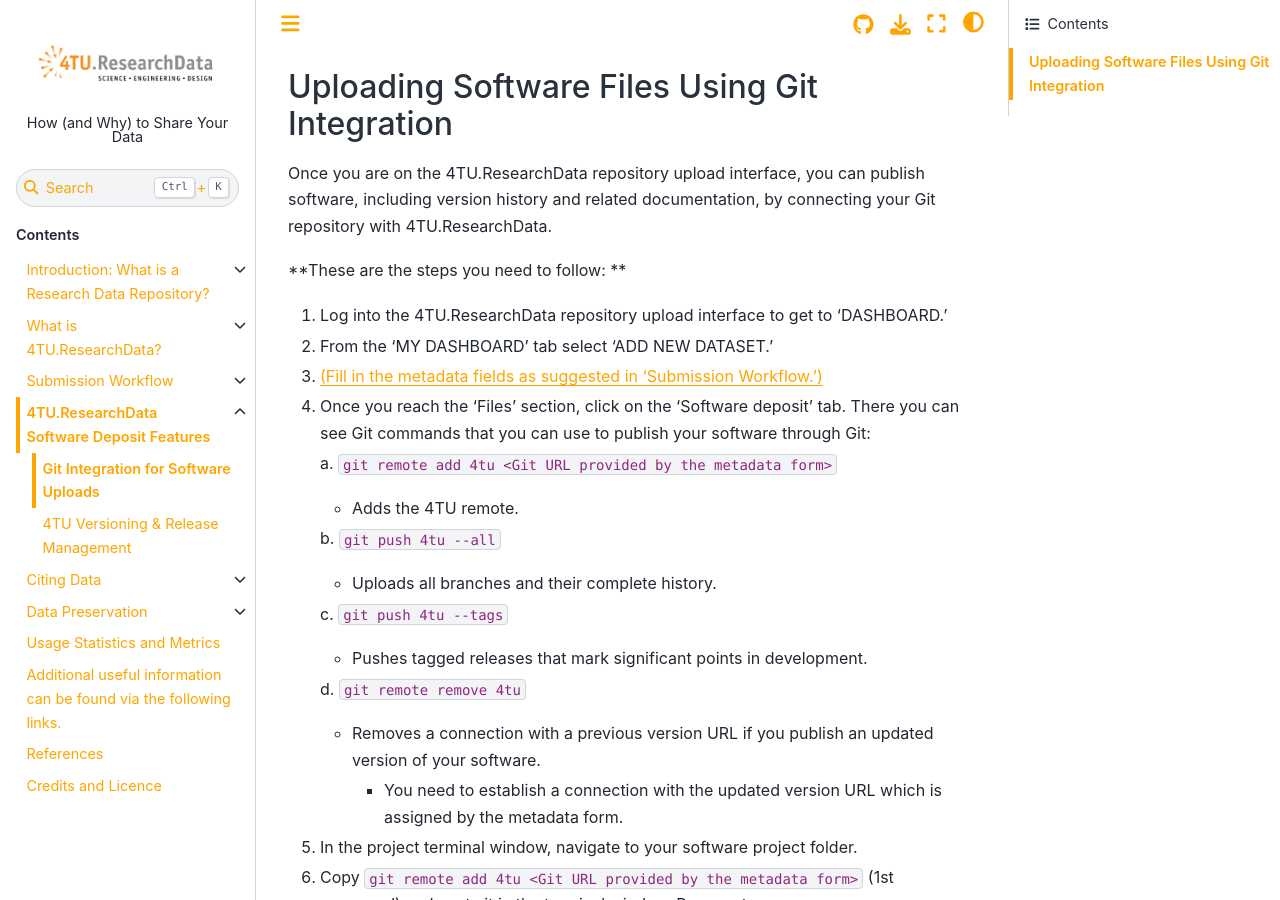
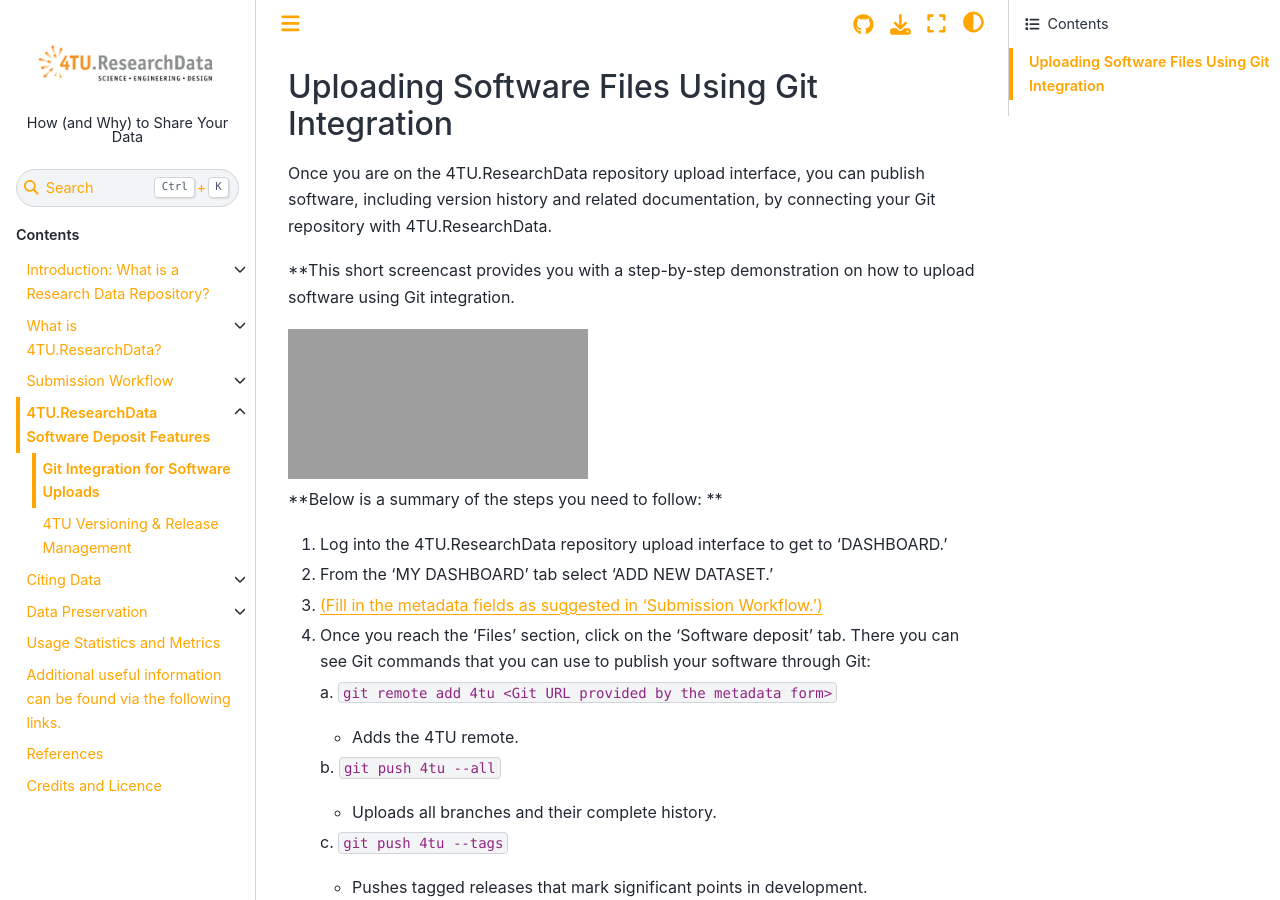
Before and after one commit to TUDelft-books/FAIR4TU_Submission_Help, a Jupyter Book: the page built from book/software_deposit_features/git_integration.md, in a window 1280 px wide and 900 px high, scrolled down 460 px. Built offline with Jupyter Book 1.0.4 settings and Sphinx 7.4.7 and the Sphinx Book theme 1.1.4, drawn with Linux system fonts in a browser that asks for light colours; pages that are not in the unit, such as notebooks, are missing from menus; comment, search, counter and statistics services are not loaded; grey boxes are pictures that could not be loaded.

Commit message:
Update git_integration.md

```diff
--- a/book/software_deposit_features/git_integration.md
+++ b/book/software_deposit_features/git_integration.md
@@ -10,9 +10,15 @@ Git integration can be established through the clear instructions provide by 4TU
 
 ## Uploading Software Files Using Git Integration
 
-Once you are on the 4TU.ResearchData repository upload interface, you can publish  software, including version history and related documentation, by connecting your Git repository with 4TU.ResearchData.
+Once you are on the 4TU.ResearchData repository upload interface, you can publish software, including version history and related documentation, by connecting your Git repository with 4TU.ResearchData.
 
-**These are the steps you need to follow: **
+**This short screencast provides you with a step-by-step demonstration on how to upload software using Git integration.
+
+<div class="responsive-iframe-container">
+    <iframe src="https://youtu.be/NtX72arJiqg?feature=shared" allowfullscreen="allowfullscreen" allow="autoplay *; geolocation *; microphone *; camera *; midi *; encrypted-media *"></iframe>
+</div>
+
+**Below is a summary of the steps you need to follow: **
 
 1. Log into the 4TU.ResearchData repository upload interface to get to ‘DASHBOARD.’
 
```
